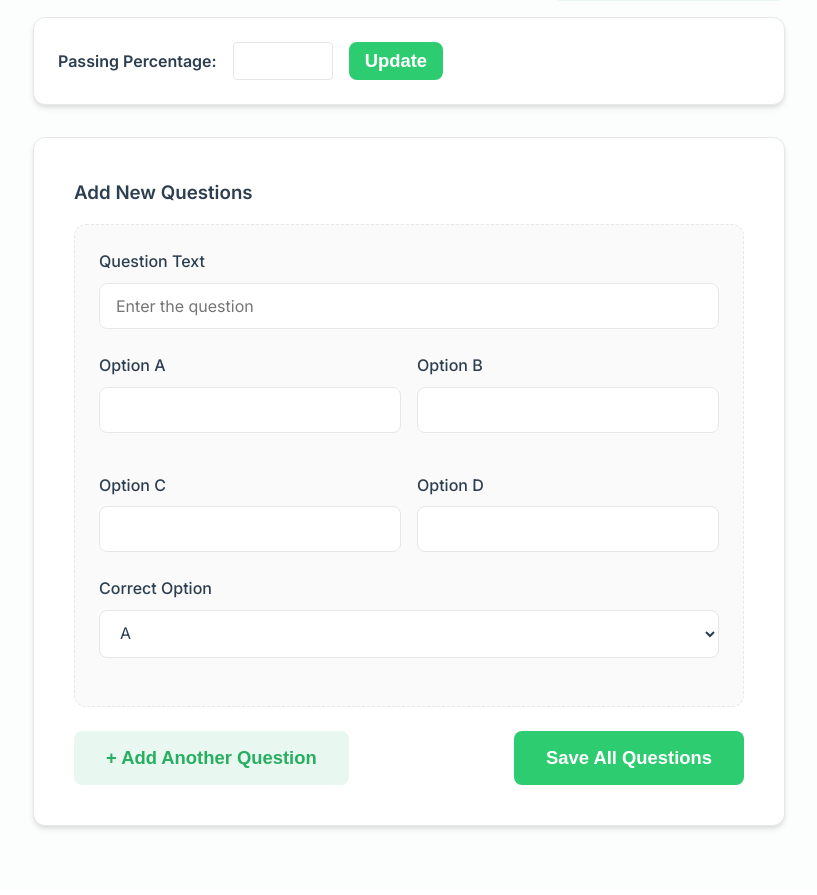
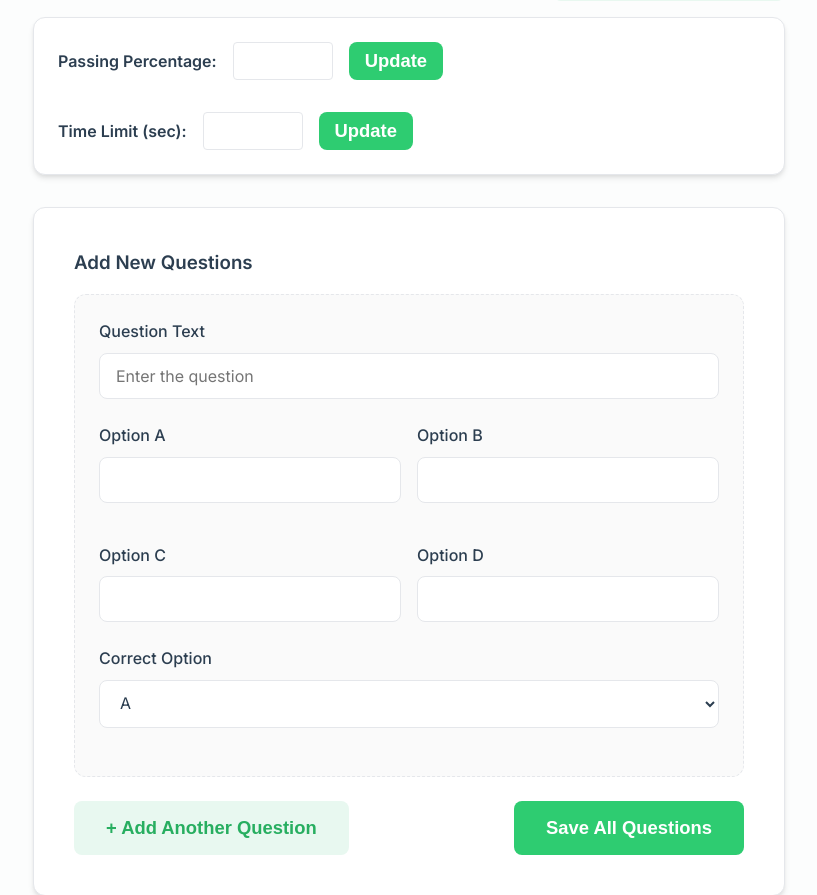
Before and after one commit to Aryangaikwad3003/TradeQuest, a Flask app: template templates/admin/questions.html in a window 1280 px wide. Shown: the part 164-1059 px from the top of the page, without its empty margins (231-1048 px from the left). Before the commit the page ends 994 px from the top, so only its background shows below. Run offline with Flask 3, Linux system fonts and the light colour scheme; the template is opened without the code that fills it, so the values that code supplies are empty; some libraries are stand-ins or nearby versions.

Commit message:
Add per-question time limit feature and fix PostgreSQL migration

```diff
--- a/app.py
+++ b/app.py
@@ -84,6 +84,7 @@ def init_db():
                 pass_percentage REAL NOT NULL,
                 is_active INTEGER DEFAULT 0,
                 max_attempts INTEGER DEFAULT 3,
+                time_limit INTEGER DEFAULT 60,
                 created_at TIMESTAMP DEFAULT CURRENT_TIMESTAMP
             )
         ''')
@@ -141,6 +142,16 @@ def init_db():
                 cursor.cursor.execute('ALTER TABLE attempts ADD COLUMN quiz_attempt_id INTEGER')
             except Exception:
                 pass
+
+            try:
+                cursor.cursor.execute('ALTER TABLE quizzes ADD COLUMN time_limit INTEGER DEFAULT 60')
+            except Exception:
+                pass
+        else:
+            cursor.execute('ALTER TABLE quizzes ADD COLUMN IF NOT EXISTS max_attempts INTEGER DEFAULT 3')
+            cursor.execute('ALTER TABLE attempts ADD COLUMN IF NOT EXISTS quiz_attempt_id INTEGER')
+            cursor.execute('ALTER TABLE quizzes ADD COLUMN IF NOT EXISTS time_limit INTEGER DEFAULT 60')
+
 
         # Backfill quiz_attempt_id for existing attempts
         cursor.execute('SELECT id, quiz_id FROM attempts WHERE quiz_attempt_id IS NULL ORDER BY timestamp ASC, id ASC')
@@ -434,10 +445,11 @@ def create_quiz():
         title = request.form.get('title')
         pass_percentage = request.form.get('pass_percentage')
         max_attempts = request.form.get('max_attempts')
-        if title and pass_percentage and max_attempts:
+        time_limit = request.form.get('time_limit')
+        if title and pass_percentage and max_attempts and time_limit:
             db = get_db()
             cursor = db.cursor()
-            cursor.execute('INSERT INTO quizzes (title, pass_percentage, is_active, max_attempts) VALUES (?, ?, 0, ?)', (title, pass_percentage, max_attempts))
+            cursor.execute('INSERT INTO quizzes (title, pass_percentage, is_active, max_attempts, time_limit) VALUES (?, ?, 0, ?, ?)', (title, pass_percentage, max_attempts, time_limit))
             db.commit()
             return redirect(url_for('admin_dashboard'))
         else:
@@ -502,6 +514,25 @@ def update_pass_percentage(quiz_id):
                 flash("Percentage must be between 0 and 100.", "error")
         except ValueError:
             flash("Invalid percentage value.", "error")
+    return redirect(url_for('manage_questions', quiz_id=quiz_id))
+
+@app.route('/admin/quiz/<int:quiz_id>/update_time_limit', methods=['POST'])
+@admin_required
+def update_time_limit(quiz_id):
+    db = get_db()
+    cursor = db.cursor()
+    new_limit = request.form.get('time_limit')
+    if new_limit is not None:
+        try:
+            val = int(new_limit)
+            if val > 0:
+                cursor.execute('UPDATE quizzes SET time_limit = ? WHERE id = ?', (val, quiz_id))
+                db.commit()
+                flash("Time limit updated.", "success")
+            else:
+                flash("Time limit must be a positive integer.", "error")
+        except ValueError:
+            flash("Invalid time limit value.", "error")
     return redirect(url_for('manage_questions', quiz_id=quiz_id))
 
 @app.route('/admin/question/<int:question_id>/edit', methods=['POST'])
--- a/templates/admin/create_quiz.html
+++ b/templates/admin/create_quiz.html
@@ -25,6 +25,11 @@
             <input type="number" id="max_attempts" name="max_attempts" required min="1" placeholder="e.g. 3">
         </div>
 
+        <div class="form-group">
+            <label for="time_limit">Time Limit per Question (seconds)</label>
+            <input type="number" id="time_limit" name="time_limit" required min="5" value="60" placeholder="e.g. 60">
+        </div>
+
         <p style="font-size: 0.875rem;"><em>Note: The quiz will be created as "Inactive" by default. You can add questions and then activate it from the dashboard.</em></p>
 
         <button type="submit" class="btn btn-primary mt-2">Create Quiz</button>
--- a/templates/admin/questions.html
+++ b/templates/admin/questions.html
@@ -8,11 +8,17 @@
     <a href="{{ url_for('admin_dashboard') }}" class="btn btn-secondary">Back to Dashboard</a>
 </div>
 
-<!-- Pass Percentage -->
-<div class="card mb-4" style="padding: 1.5rem;">
+<!-- Settings -->
+<div class="card mb-4" style="padding: 1.5rem; display: flex; flex-wrap: wrap; gap: 2rem;">
     <form action="{{ url_for('update_pass_percentage', quiz_id=quiz.id) }}" method="POST" style="display: flex; align-items: center; gap: 1rem;">
         <label style="margin: 0; font-weight: 600;">Passing Percentage:</label>
         <input type="number" name="pass_percentage" value="{{ quiz.pass_percentage }}" min="0" max="100" step="0.1" style="width: 100px; padding: 0.5rem; border-radius: 4px; border: 1px solid var(--border-color);">
+        <button type="submit" class="btn btn-primary" style="padding: 0.5rem 1rem;">Update</button>
+    </form>
+
+    <form action="{{ url_for('update_time_limit', quiz_id=quiz.id) }}" method="POST" style="display: flex; align-items: center; gap: 1rem;">
+        <label style="margin: 0; font-weight: 600;">Time Limit (sec):</label>
+        <input type="number" name="time_limit" value="{{ quiz.time_limit }}" min="5" step="1" style="width: 100px; padding: 0.5rem; border-radius: 4px; border: 1px solid var(--border-color);">
         <button type="submit" class="btn btn-primary" style="padding: 0.5rem 1rem;">Update</button>
     </form>
 </div>
```
Also changed, not shown: templates/quiz.html (+95 -1 lines), 1 other file.
